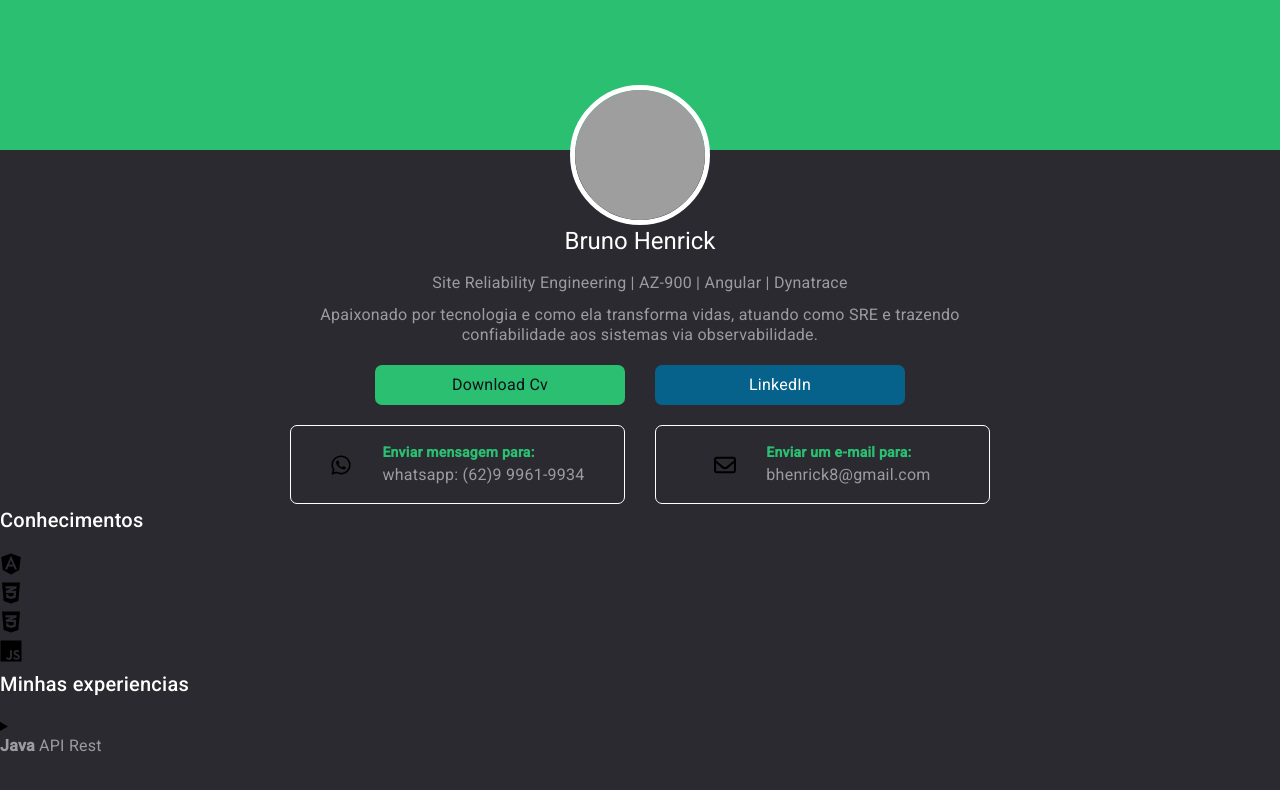
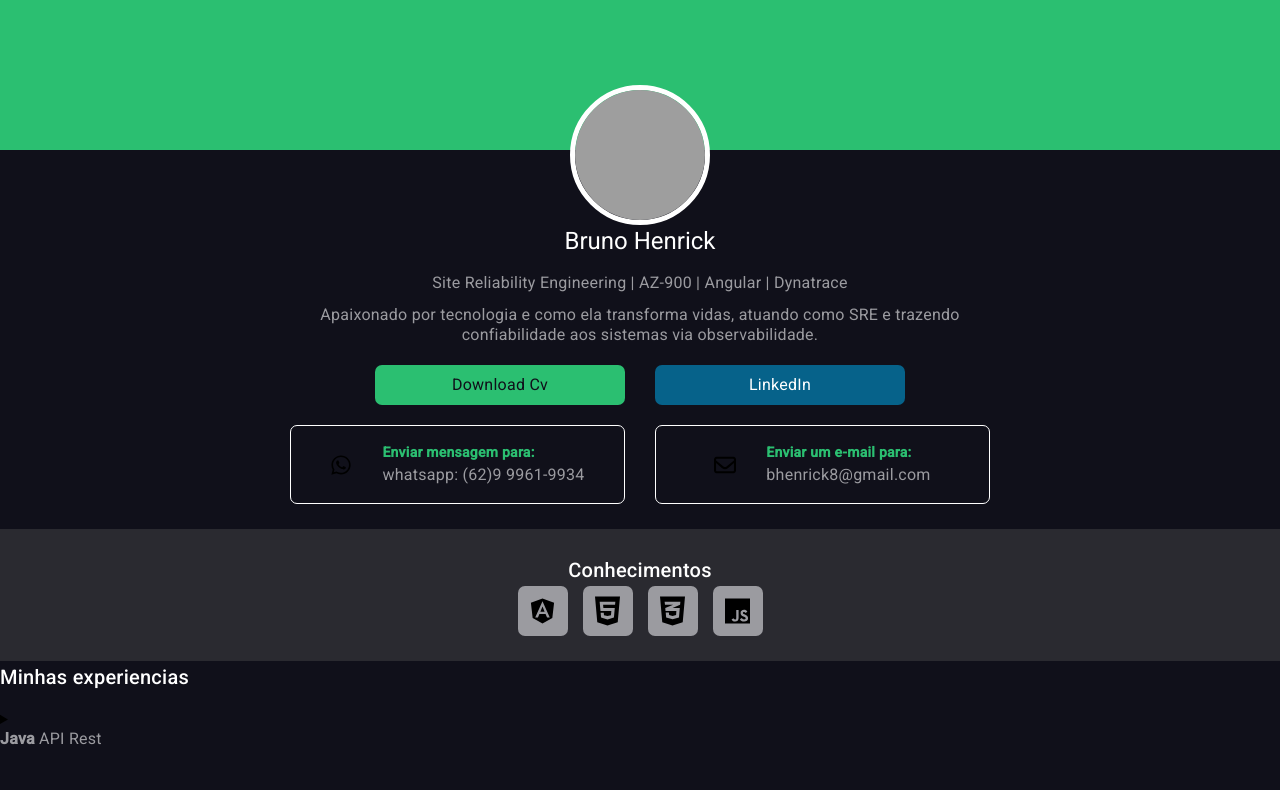
Before and after one commit to Brunohfc/angular-portfolio, an Angular app: page / in a window 1280 px wide. Shown: the top 790 px of the page. Built offline with nearby package versions, Linux system fonts and the light colour scheme; grey boxes are pictures that could not be loaded.

Commit message:
fixing knowledge elements

```diff
--- a/src/app/modules/portfolio/components/knowledge/knowledge.component.scss
+++ b/src/app/modules/portfolio/components/knowledge/knowledge.component.scss
@@ -0,0 +1,43 @@
+:host{
+    margin-top: 25px;
+    padding: 25px 0;
+    background: var(--black-010);
+
+    display: flex;
+    justify-content: center;
+    align-items: center;
+    flex-direction: column;
+
+    h2{
+        text-align: center;
+        margin: 0
+    }
+
+    ul{
+        margin-top: 0;
+        display: flex;
+        justify-content: center;
+        align-items: center;
+        flex-wrap: wrap;
+        gap: 15px;
+
+        li{
+            width: 50px;
+            height: 50px;
+            background: var(--grey);
+
+            display: flex;
+            justify-content: center;
+            align-items: center;
+
+            border-radius: 7px;
+
+        }
+
+        li img{
+           width: 25px;
+           height: 250px;
+
+        }
+    }
+}
--- a/src/app/modules/portfolio/components/knowledge/knowledge.component.ts
+++ b/src/app/modules/portfolio/components/knowledge/knowledge.component.ts
@@ -17,7 +17,7 @@ export class KnowledgeComponent {
         alt: 'angular icone conhecimento',
       },
       {
-        src: "assets/icons/knowledge/css3-alt.svg",
+        src: "assets/icons/knowledge/html.svg",
         alt: "css icone conhecimento",
       },
       {
--- a/src/scss/base/_reset.scss
+++ b/src/scss/base/_reset.scss
@@ -2,7 +2,7 @@
 
 html, body { height: 100%; }
 body { margin: 0; font-family: Roboto, "Helvetica Neue", sans-serif;
-    background: var(--black-010);
+    background: var(--black);
 }
 
 h1,h2,h3{
```
